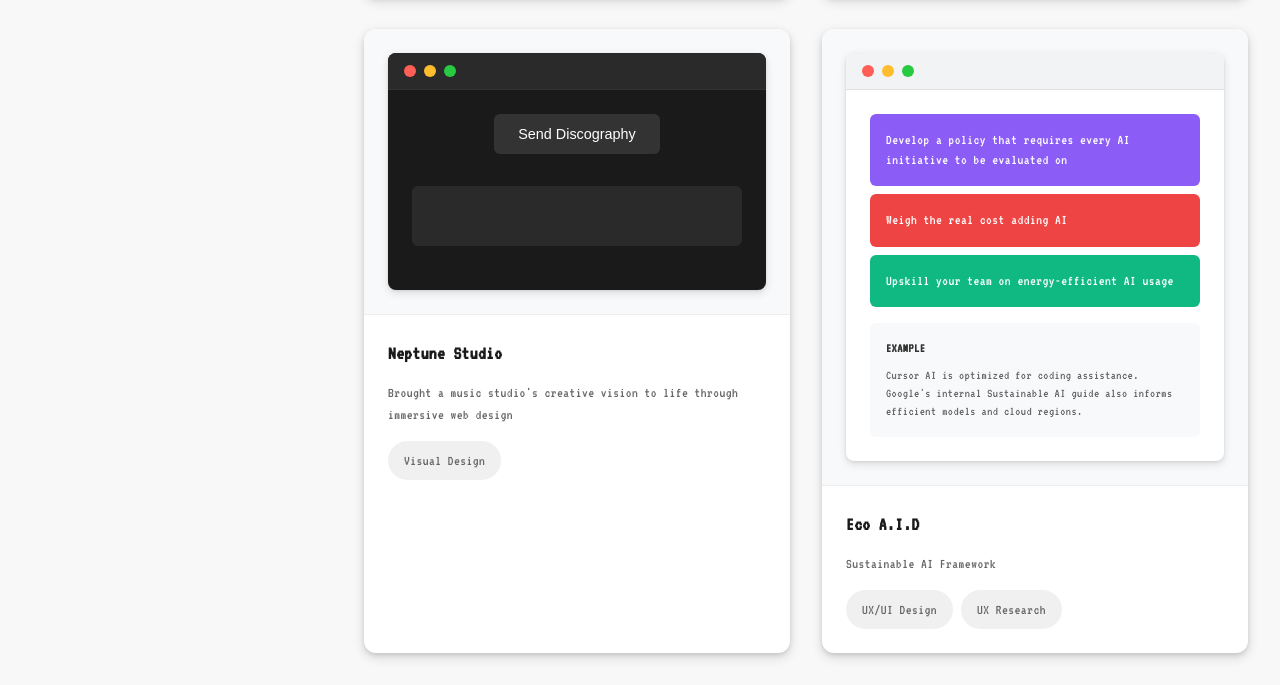
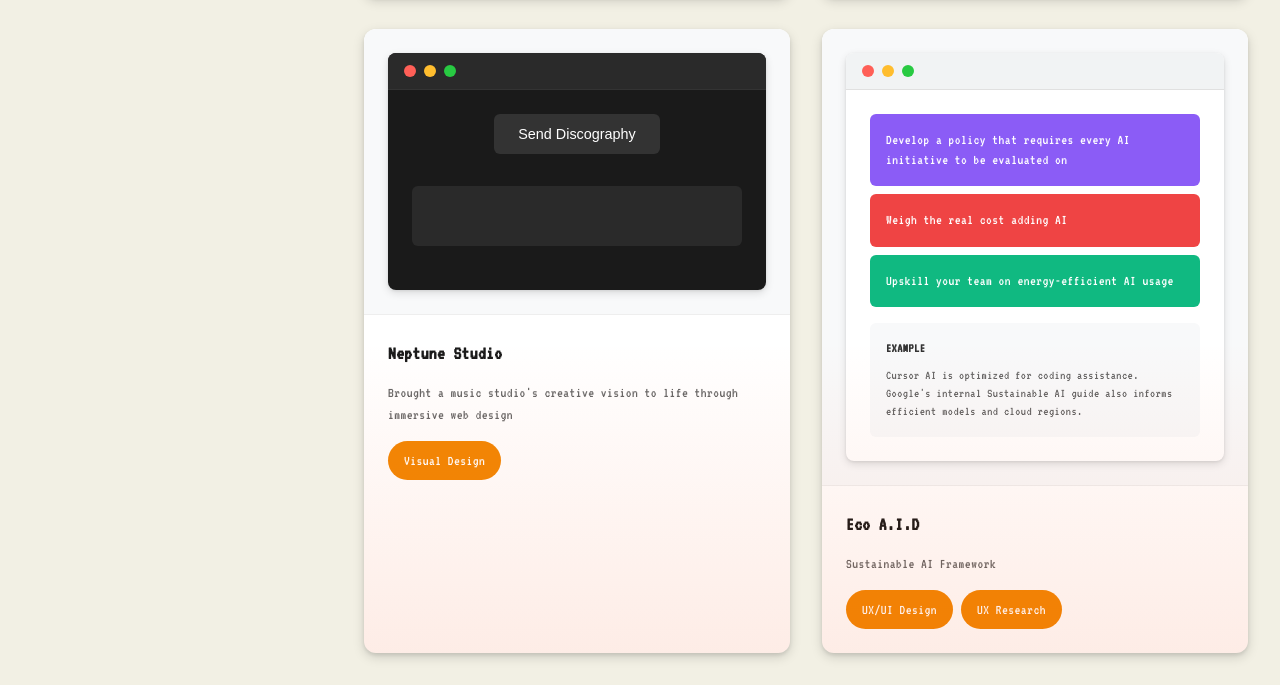
Before and after one commit to rrahulnanduri/portfolio, a plain HTML site: page index.html in a window 1280 px wide. Shown: the part 613-1298 px from the top of the page. Drawn offline with Linux system fonts and the light colour scheme.

Commit message:
Apply Clownfish UI color palette: creamy background and orange accents

```diff
--- a/css/styles.css
+++ b/css/styles.css
@@ -7,7 +7,7 @@
 
 body {
     font-family: 'VT323', 'Inter', -apple-system, BlinkMacSystemFont, 'Segoe UI', Roboto, sans-serif;
-    background-color: #f8f8f8;
+    background-color: #F2F0E4;
     color: #333;
     line-height: 1.6;
     overflow-x: hidden;
@@ -129,6 +129,19 @@ body {
     text-decoration: none;
     color: inherit;
     display: block;
+    position: relative;
+}
+
+.project-card::after {
+    content: '';
+    position: absolute;
+    bottom: 0;
+    left: 0;
+    right: 0;
+    height: 50%;
+    background: linear-gradient(180deg, transparent 0%, #F24405 100%);
+    opacity: 0.1;
+    pointer-events: none;
 }
 
 .project-card:hover {
@@ -413,7 +426,7 @@ body {
 
 /* Playground Page Styles */
 .playground-page {
-    background: #f0f0f0;
+    background: #F2F0E4;
     overflow: hidden;
     position: relative;
     height: 100vh;
@@ -503,7 +516,7 @@ body {
 .scroll-content {
     position: relative;
     z-index: 2;
-    background: rgba(248, 248, 248, 0.9);
+    background: rgba(242, 240, 228, 0.9);
     padding: 2rem;
     margin-top: 100vh;
 }
@@ -542,7 +555,7 @@ body {
 
 /* Sector Pages Styles */
 .sector-page {
-    background: #f8f8f8;
+    background: #F2F0E4;
     min-height: 100vh;
     display: grid;
     grid-template-columns: 200px 1fr;
@@ -639,8 +652,8 @@ body {
 }
 
 .tag {
-    background: #f0f0f0;
-    color: #666;
+    background: #F28705;
+    color: white;
     padding: 0.5rem 1rem;
     border-radius: 20px;
     font-size: 0.9rem;
@@ -649,7 +662,7 @@ body {
 
 /* Visual Section */
 .sector-visual {
-    background: linear-gradient(135deg, #667eea 0%, #764ba2 100%);
+    background: linear-gradient(135deg, #F28705 0%, #F24405 100%);
     margin: 2rem;
     padding: 3rem 2rem;
     border-radius: 12px;
@@ -748,7 +761,7 @@ body {
     background: #f8f9fa;
     padding: 1.5rem;
     border-radius: 8px;
-    border-left: 4px solid #667eea;
+    border-left: 4px solid #F25C05;
 }
 
 .feature-card h3 {
```
